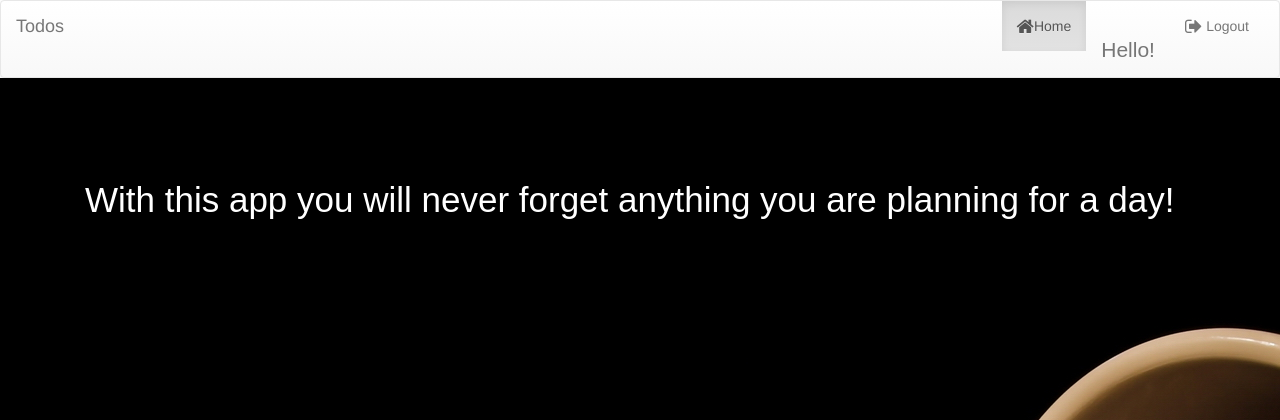
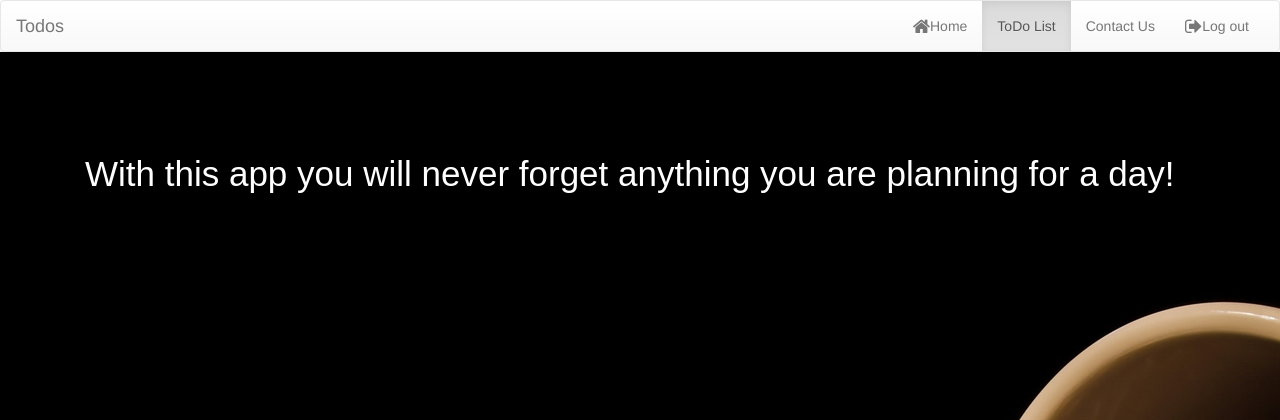
Before and after one commit to ya-ya-it/CMS-PHP, a PHP site: page / in a window 1280 px wide. Shown: the top 420 px of the page. Run offline with PHP 8.4, Linux system fonts and the light colour scheme; the visitor is signed in with stand-in values (Sample User, id 1).

Commit message:
Fixed everything

```diff
--- a/Views/auth/login.php
+++ b/Views/auth/login.php
@@ -1,4 +1,3 @@
-
 <?php
 if(isset($_POST["username"])){
     $username = $_POST["username"];
@@ -11,6 +10,7 @@ else {
 }
 $title = "Login";
 ?>
+
 
 <main class="container">
     <?php if ($messages != "") : ?>
--- a/Views/auth/register.php
+++ b/Views/auth/register.php
@@ -13,6 +13,7 @@ else {
 $title = "Register";
 ?>
 
+<!-- Render the Registration form  -->
 <!-- Render the Registration form  -->
 <main class="container">
     <!-- Display flash messages  -->
--- a/Views/content/todos.php
+++ b/Views/content/todos.php
@@ -1 +1 @@
-<?php
+<h1>TODOS WILL BE HERE</h1>
--- a/Views/partials/navbar.php
+++ b/Views/partials/navbar.php
@@ -17,12 +17,12 @@ session_start();
         <!-- Collect the nav links, forms, and other content for toggling -->
         <div class="collapse navbar-collapse" id="bs-example-navbar-collapse-1">
             <ul class="nav navbar-nav navbar-right">
-                <li class=<?php echo ($title == "Todos") ? "active" : "" ?>><a href="index.php"><i
-                                class="fa fa-home fa-lg"></i>Home</a></li>
+                <li><a href="index.php"><i class="fa fa-home fa-lg"></i>Home</a></li>
 
                 <?php if (isset($_SESSION["is_logged_in"])) : ?>
-                    <li><p class="navbar-text">Hello!</p></li>
-                    <li><a href=index.php?pageId=logout><i class="fa fa-sign-out fa-lg"></i> Logout</a></li>
+                    <li class=<?php echo ($title == "Todos") ? "active" : "" ?>><a href=index.php?pageId=todos>ToDo List</a></li>
+                    <li><a href=index.php?pageId=contact>Contact Us</a></li>
+                    <li><a href=index.php?pageId=logout><i class="fa fa-sign-out fa-lg"></i>Log out</a></li>
                 <?php else: ?>
                     <li class=<?php echo ($title == "Login") ? "active" : "" ?>><a href="index.php?pageId=login"><i
                                     class="fa fa-sign-in fa-lg"></i> Login</a></li>
--- a/index.php
+++ b/index.php
@@ -19,6 +19,14 @@ else {
             $title = "Register";
             $templateString = 'Views/auth/register.php';
             break;
+        case "todos":
+            $title = "Todos";
+            $templateString = 'Views/content/todos.php';
+            break;
+        case "contact":
+            $title = "Todos";
+            $templateString = 'Views/content/contact.php';
+            break;
         default:
             $title = "404";
             $templateString = "Views/errors/404.php";
```
Also changed, not shown: Controllers/user.php (+4 -13 lines), Views/content/contact.php (+1 -7 lines).
